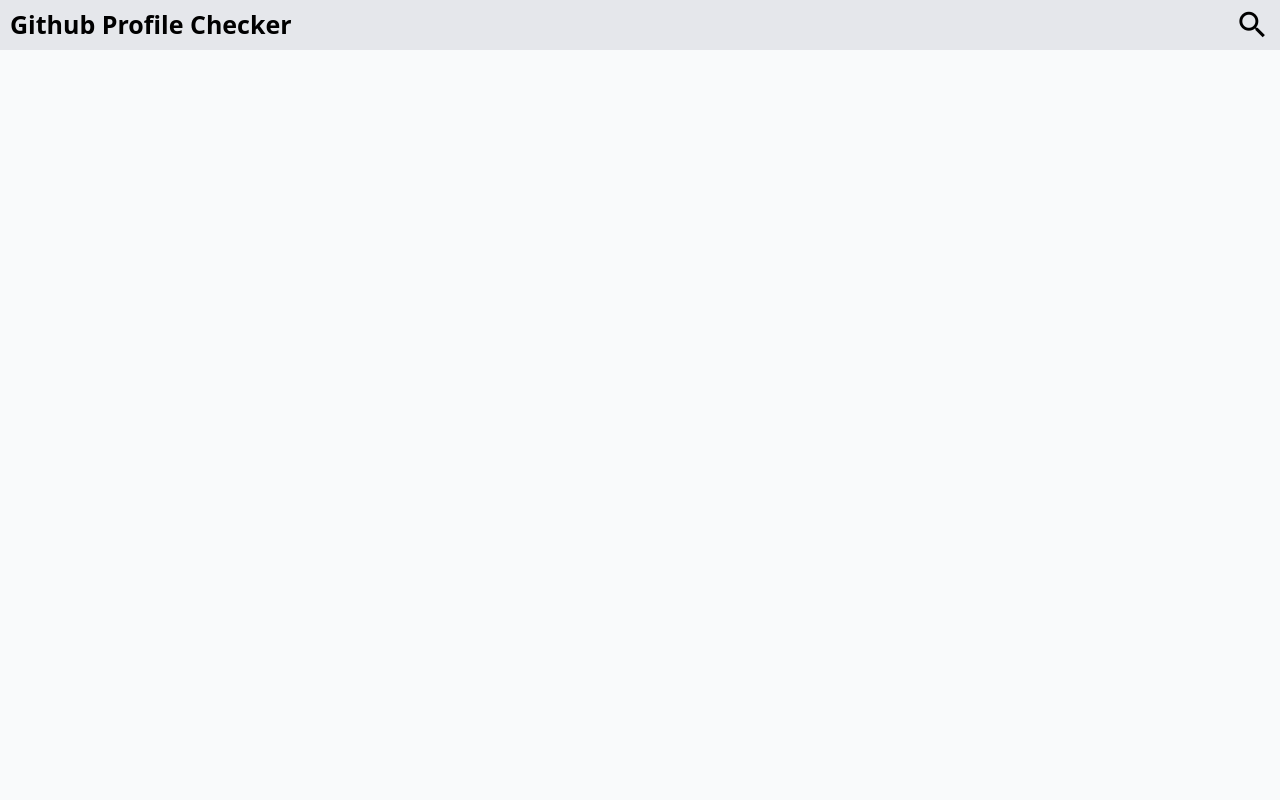
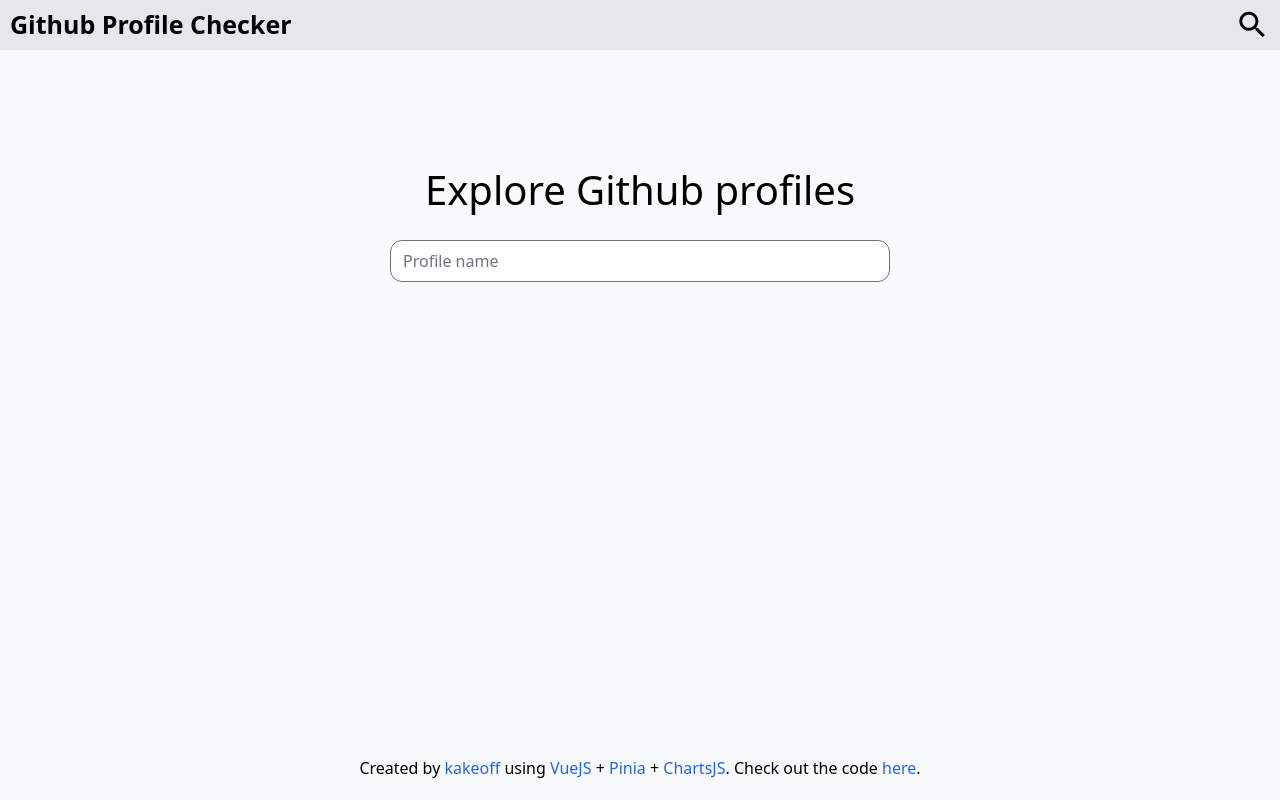
Before and after one commit to kakeoff/github-profile-checker, a Vue app: page / in a window 1280 px wide. Built offline with nearby package versions, Linux system fonts and the light colour scheme; no server answers; a web font is replaced by a local one.

Commit message:
feat: main page with footer

```diff
--- a/index.html
+++ b/index.html
@@ -1,4 +1,4 @@
-<!DOCTYPE html>
+<!doctype html>
 <html lang="en">
   <head>
     <meta charset="UTF-8" />
--- a/src/store/profiles.ts
+++ b/src/store/profiles.ts
@@ -3,11 +3,14 @@
 import { GithubUserType } from "../types/profilesServiceTypes";
 
 export const useProfilesStore = defineStore("profiles", {
-  state: () => ({}),
+  state: () => ({
+    profile: null as GithubUserType | null,
+  }),
   getters: {},
   actions: {
     async getGithubUser(username: string): Promise<GithubUserType | null> {
       const userResponse = await api.getGithubUser(username);
+      this.profile = userResponse;
       return userResponse;
     },
   },
--- a/src/views/HomeLayout.vue
+++ b/src/views/HomeLayout.vue
@@ -1,7 +1,6 @@
 <template>
-  <div class="w-full h-screen overflow-hidden">
   <nav
-      class="text-[25px] h-[50px] flex items-center justify-between px-[10px] bg-gray-200 font-[700]"
+    class="text-[18px] md:text-[25px] fixed top-0 w-full h-[50px] flex items-center justify-between px-[10px] bg-gray-200 font-[700]"
   >
     <router-link
       to="/"
@@ -26,7 +25,36 @@
       />
     </div>
   </nav>
-    <slot class="overflow-y-auto" />
+  <div class="overflow-y-auto mt-[100px]">
+    <slot />
+  </div>
+  <div
+    class="fixed bottom-0 w-full flex flex-row items-center py-[20px] justify-center"
+  >
+    <span>
+      Created by
+      <a class="text-blue-600" href="https://github.com/kakeoff" target="_blank"
+        >kakeoff</a
+      >
+      using
+      <a class="text-blue-600" href="https://vuejs.org/" target="_blank"
+        >VueJS</a
+      >
+      +
+      <a class="text-blue-600" href="https://pinia.vuejs.org/" target="_blank"
+        >Pinia</a
+      >
+      +
+      <a class="text-blue-600" href="https://www.chartjs.org/" target="_blank"
+        >ChartsJS</a
+      >. Check out the code
+      <a
+        class="text-blue-600"
+        href="https://github.com/kakeoff/github-profile-checker"
+        target="_blank"
+        >here</a
+      >.
+    </span>
   </div>
 </template>
 
--- a/src/views/MainView.vue
+++ b/src/views/MainView.vue
@@ -1,19 +1,37 @@
 <template>
-  <div class="w-full"></div>
+  <div class="w-full p-[10px] flex items-center flex-col gap-[20px] mt-[50px]">
+    <div class="text-center">
+      <span class="text-[25px] md:text-[40px]"> Explore Github profiles </span>
+    </div>
+    <div class="w-full flex justify-center">
+      <input
+        v-model="inputValue"
+        class="w-[300px] rounded-[12px] transition duration-200 hover:scale-[1.01] md:w-[500px]"
+        placeholder="Profile name"
+        type="text"
+        @keyup.enter="onSearch"
+      />
+    </div>
+  </div>
 </template>
 
-<script lang="ts">
-import { defineComponent } from "vue";
-import { useProfilesStore } from "../store/profiles";
-import { mapStores } from "pinia";
+<script setup lang="ts">
+import { ref } from "vue";
+import { useRouter } from "vue-router";
 
-export default defineComponent({
-  computed: {
-    ...mapStores(useProfilesStore),
-  },
-  async mounted() {
-    const userProfile = await this.profilesStore.getGithubUser("kakeoff");
-    console.log(userProfile);
-  },
-});
+const router = useRouter();
+
+const inputValue = ref("");
+
+const onSearch = () => {
+  if (inputValue.value.length) {
+    router.push({
+      name: "searchView",
+      query: {
+        q: inputValue.value,
+      },
+    });
+    inputValue.value = "";
+  }
+};
 </script>
--- a/src/views/SearchView.vue
+++ b/src/views/SearchView.vue
@@ -1 +1,21 @@
-<template>dada</template>
+<template>
+  <pre>
+    {{ user }}
+
+  </pre>
+</template>
+
+<script setup lang="ts">
+import { computed, onMounted } from "vue";
+import { useProfilesStore } from "../store/profiles";
+
+const profilesStore = useProfilesStore();
+
+const user = computed(() => {
+  return profilesStore.profile;
+});
+
+onMounted(async () => {
+  await profilesStore.getGithubUser("kakeoff");
+});
+</script>
```
Also changed, not shown: 1 other file (tests, documents, lock files or other folders). Lines whose indentation alone changed are shown as unchanged.
